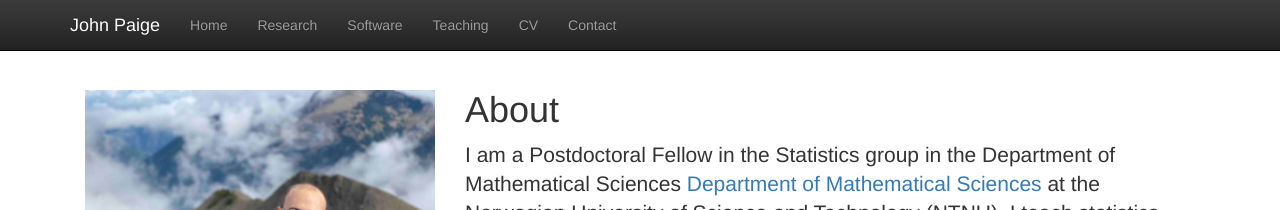
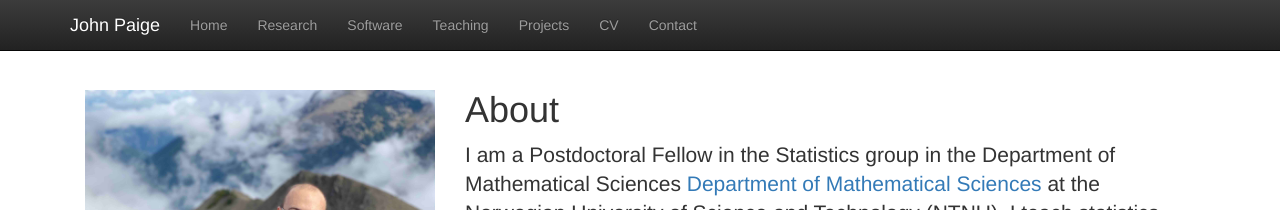
Before and after one commit to paigejo/paigejo.github.io, a Jekyll site: the page built from index.html, in a window 1280 px wide. Shown: the top 210 px of the page. Built offline with Jekyll 4.4.1, drawn with Linux system fonts in a browser that asks for light colours; nearby versions of some CDN libraries.

Commit message:
added link to project page

```diff
--- a/_layouts/default.html
+++ b/_layouts/default.html
@@ -44,6 +44,7 @@
             	 <li><a class="active" href="research.html">Research</a></li>
 	         <li><a class="active" href="software.html">Software</a></li>
 	         <li><a class="active" href="teaching.html">Teaching</a></li>
+	         <li><a class="active" href="projects.html">Projects</a></li>
 		 <li><a class="active" href="cv.html">CV</a></li>
 	         <li><a class="active" href="contact.html">Contact</a></li>
           </ul>
```
